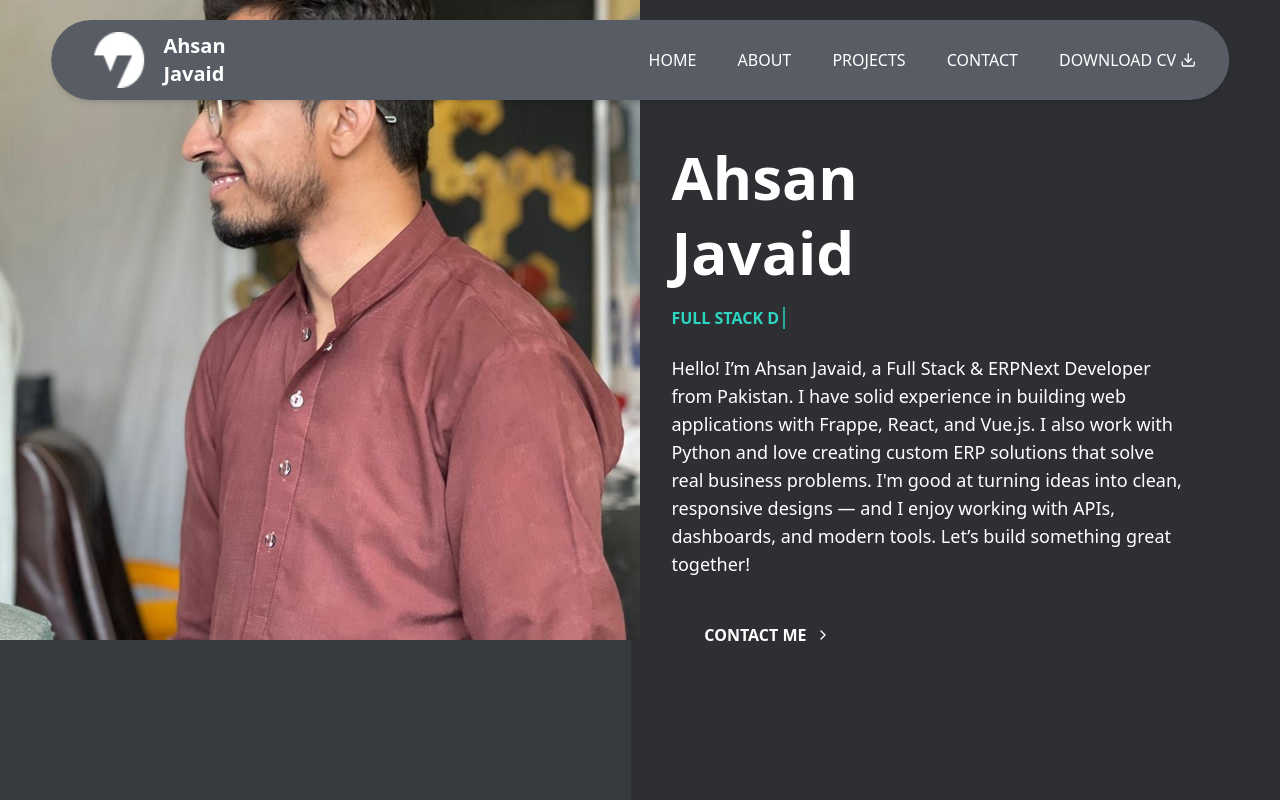
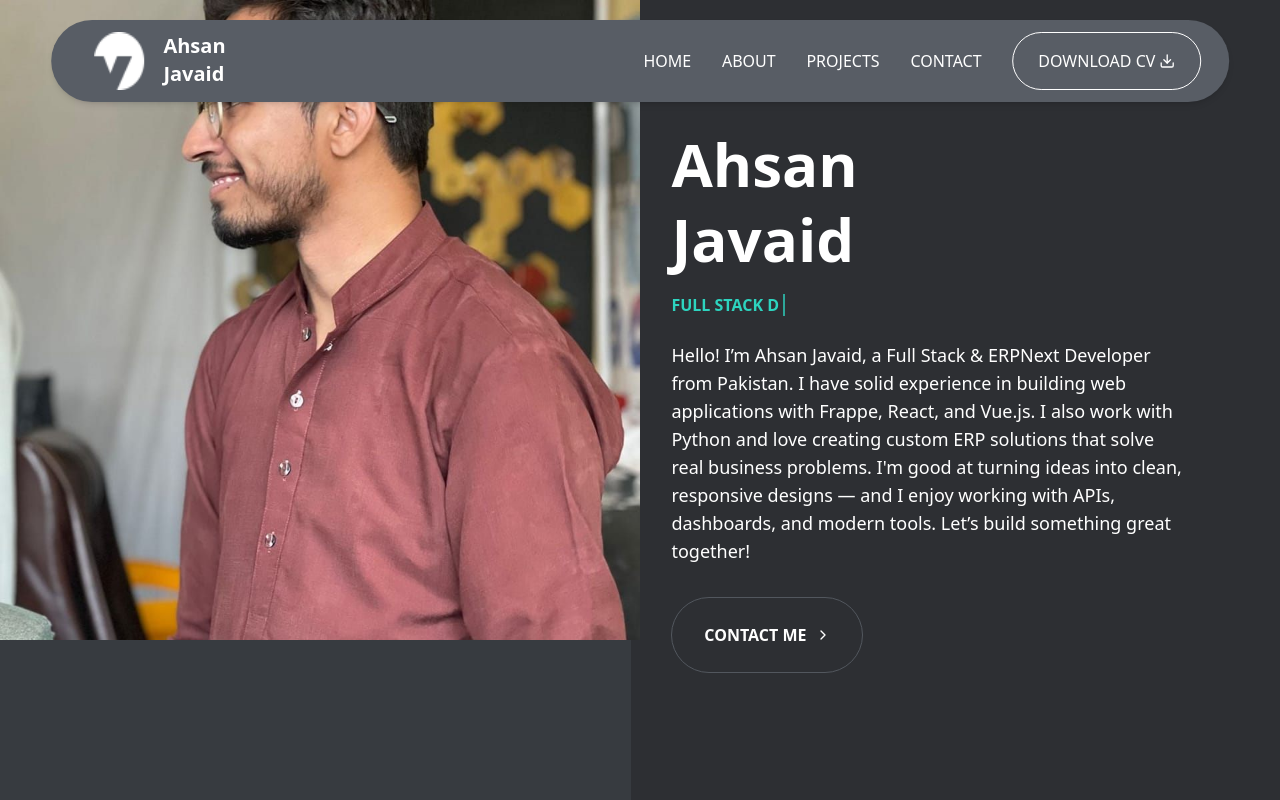
Before and after one commit to ehsanjavaid/React-Portfolio, a React (Vite) app: page / in a window 1280 px wide. Built offline with nearby package versions, Linux system fonts and the light colour scheme.

Commit message:
mobile navbar fix

```diff
--- a/src/components/Navbar.tsx
+++ b/src/components/Navbar.tsx
@@ -18,7 +18,7 @@ const Navbar = () => {
                     <a href="#about" className="hover:text-teal-400 text-white">ABOUT</a>
                     <a href="#projects" className="hover:text-teal-400 text-white">PROJECTS</a>
                     <a href="#contact" className="hover:text-teal-400 text-white">CONTACT</a>
-                    <a href="#contact" className="hover:text-teal-400 text-white flex items-center gap-1">
+                    <a href="#contact" className="hover:text-white text-white flex items-center  rounded-[40px]  gap-1 border border-white hover:border-[#5DD5C4] px-[25px] py-[16px]">
                         DOWNLOAD CV <Download className="w-4 h-4" />
                     </a>
                 </div>
@@ -31,10 +31,13 @@ const Navbar = () => {
                 {/* Mobile Menu */}
                 {isOpen && (
                     <div className="absolute top-16 left-0 w-full bg-gray-700 flex flex-col items-center gap-4 py-6 md:hidden z-50">
-                        <a href="#home" onClick={() => setIsOpen(false)}>Home</a>
-                        <a href="#about" onClick={() => setIsOpen(false)}>About</a>
-                        <a href="#projects" onClick={() => setIsOpen(false)}>Projects</a>
-                        <a href="#contact" onClick={() => setIsOpen(false)}>Contact</a>
+                        <a href="#home" className="hover:text-teal-400 text-white">HOME</a>
+                    <a href="#about" className="hover:text-teal-400 text-white">ABOUT</a>
+                    <a href="#projects" className="hover:text-teal-400 text-white">PROJECTS</a>
+                    <a href="#contact" className="hover:text-teal-400 text-white">CONTACT</a>
+                    <a href="#contact" className="hover:text-white text-white flex items-center  rounded-[40px]  gap-1 border border-white hover:border-[#5DD5C4] px-[25px] py-[16px]">
+                        DOWNLOAD CV <Download className="w-4 h-4" />
+                    </a>
                     </div>
                 )}
             </nav>
--- a/src/components/Sidebar.tsx
+++ b/src/components/Sidebar.tsx
@@ -44,8 +44,8 @@ const HeroText: React.FC = () => {
                 Hello! I’m Ahsan Javaid, a Full Stack & ERPNext Developer from Pakistan.
                 I have solid experience in building web applications with Frappe, React, and Vue.js. I also work with Python and love creating custom ERP solutions that solve real business problems. I'm good at turning ideas into clean, responsive designs — and I enjoy working with APIs, dashboards, and modern tools. Let’s build something great together!
             </p>
-            <button className="mt-8 bg-transparent border rounded-full px-6 py-3 w-[192px] text-white font-bold hover:bg-white hover:text-black transition flex items-center justify-center gap-2">
-                CONTACT ME <ChevronRight className="w-4 h-4" />
+            <button className="group mt-8 bg-transparent border rounded-full px-[25px] py-[25px] w-[192px] border-[#52575E]  text-white font-bold hover:border-[#5DD5C4] transition flex items-center justify-center gap-2">
+                CONTACT ME <ChevronRight className="w-4 h-4 group-hover:text-[#5DD5C4] transition-transform duration-300 group-hover:translate-x-1" />
             </button>
         </div>
     );
```
